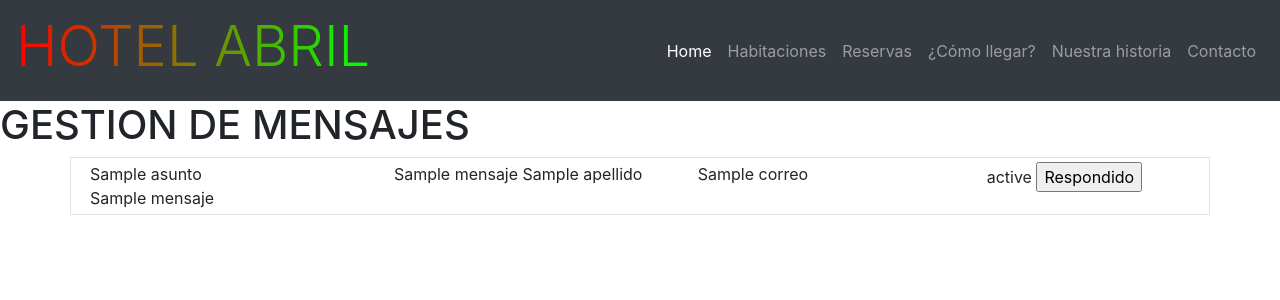
After one commit to CPanozo23/reserva_hotel_bonilla, a Flask app: template templates/gestion_contacto.html in a window 1280 px wide. The commit adds this page. Shown: the top 300 px of the page. Run offline with Flask 3, Linux system fonts and the light colour scheme; the template is opened without the code that fills it: most values are stand-ins (such as "Sample title", 1, 10 or a date in 2020); some libraries are stand-ins or nearby versions.

Commit message:
formulario de contacto funcional

```diff
--- a/app.py
+++ b/app.py
@@ -1,6 +1,7 @@
 from flask import Flask, render_template, request, Response, jsonify, redirect, url_for
 import database as dbase
 from models.reserva import Reserva
+from models.mensaje import Mensaje
 db = dbase.dbConnection()
 app = Flask(__name__)
 
@@ -16,6 +17,34 @@ def home():
 def como_llegar():
     return render_template('como_llegar.html')
 
+#CONTACTO
+@app.route("/contacto")
+def contacto():
+    return render_template('contacto.html')
+
+#GESTION CONTACTO
+@app.route('/gestion_contacto')
+def gestion_contacto():
+    mensajes_db = list(db.mensajes.find())
+    return render_template('admin/gestion_contacto.html', mensajes=mensajes_db)
+
+###############################################################################################################################################################################
+
+#CONTACTO: POST
+@app.route('/mensaje/agregar', methods=['POST'])
+def agregar_mensaje():
+    mensajes = db.mensaje
+    asunto = request.form['asunto']
+    nombre = request.form['nombre']
+    apellido = request.form['apellido']
+    correo = request.form['correo']
+    mensaje = request.form['mensaje']
+    estado = "Mensaje recibido"
+
+    mensaje = Mensaje(asunto, nombre, apellido, correo, mensaje, estado)
+    mensajes.insert_one(mensaje.to_db_collection())
+    return redirect(url_for('home'))
+
 
 
 @app.errorhandler(404)
--- /dev/null
+++ b/templates/gestion_contacto.html
@@ -0,0 +1,36 @@
+<!DOCTYPE html>
+<html lang="en">
+<head>
+    <meta charset="UTF-8">
+    <meta name="viewport" content="width=device-width, initial-scale=1.0">
+    <title>Gestion_Contacto</title>
+    <link rel="stylesheet" href="https://stackpath.bootstrapcdn.com/bootstrap/4.5.2/css/bootstrap.min.css">
+</head>
+<body >
+    {% include 'componentes/nav.html' %}
+    <main>
+        <h1>GESTION DE MENSAJES</h1>
+        <div class="container">
+            {% for mensaje in mensajes %}
+            <div class="row border p-1">
+                <div class="row col-md-10 col-12">
+                    <div class="col-md-12 col-lg-4 col-12">{{ mensaje['asunto'] }}</div>
+                    <div class="col-md-6 col-lg-4 col-12">{{ mensaje['nombre'] }} {{ mensaje['apellido'] }}</div>
+                    <div class="col-md-6 col-lg-4 col-12">{{ mensaje['correo'] }}</div>
+                    <div class="col-12">{{ mensaje['mensaje'] }}</div>
+                </div>
+                <div class="colmy-auto">
+                    {{ mensaje['estado'] }}
+                    <input type="submit" value="Respondido">
+                </div>
+            </div>
+
+        {% endfor %}
+
+        </div>
+    </main>
+
+    <script src="https://code.jquery.com/jquery-3.5.1.slim.min.js"></script>
+    <script src="https://stackpath.bootstrapcdn.com/bootstrap/4.5.2/js/bootstrap.min.js"></script>
+</body>
+</html>
```
Also changed, not shown: models/mensaje.py (added, +18 -0 lines), templates/contacto.html (+51 -0 lines), templates/index.html (+0 -18 lines).
